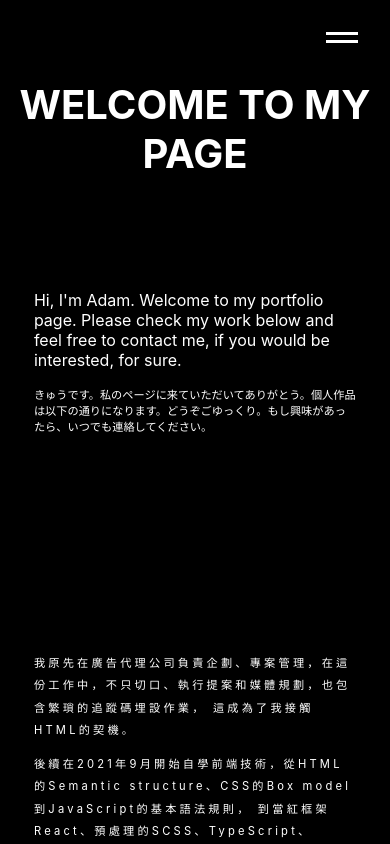
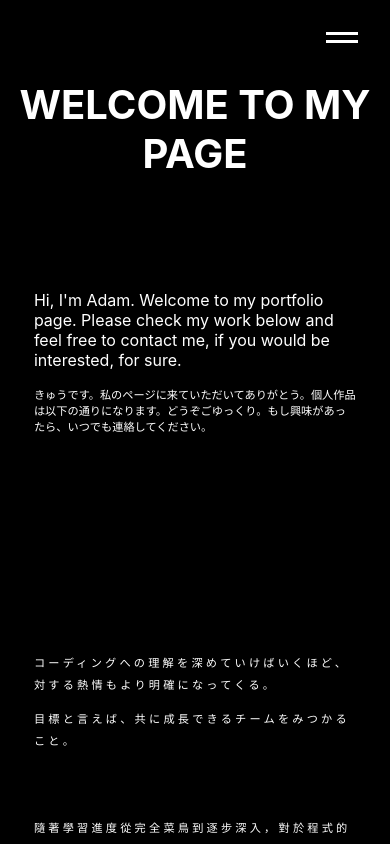
Before and after one commit to ChiuYuan0214/portfolio-page, a React (Create React App) app: page / in a window 390 px wide. Built offline with nearby package versions, Linux system fonts and the light colour scheme.

Commit message:
adjust copy

```diff
--- a/src/components/MainPage/AboutBlock/AboutBlock.js
+++ b/src/components/MainPage/AboutBlock/AboutBlock.js
@@ -7,6 +7,7 @@ import {
   SELF_INTRODUCTION_1,
   SELF_INTRODUCTION_2,
   SELF_INTRODUCTION_3,
+  SELF_INTRODUCTION_4,
 } from "../../../data/copy";
 
 import styles from "./AboutBlock.module.css";
@@ -66,6 +67,9 @@ const AboutBlock = () => {
           <p className={styles.slideIn} style={{ animationDelay: ".7s" }}>
             {SELF_INTRODUCTION_3}
           </p>
+          <p className={styles.slideIn} style={{ animationDelay: ".9s" }}>
+            {SELF_INTRODUCTION_4}
+          </p>
           <div className={styles.contactBox}>
             <div className={styles.contact} onClick={scrollPageHandler}>
               Contact
--- a/src/components/MainPage/MainPage.js
+++ b/src/components/MainPage/MainPage.js
@@ -9,9 +9,13 @@ import ContactBlock from "./ContactBlock/ContactBlock";
 import {
   INTRO1,
   INTRO2,
-  SELF_INTRODUCTION_1,
-  SELF_INTRODUCTION_2,
-  SELF_INTRODUCTION_3,
+  // SELF_INTRODUCTION_1,
+  // SELF_INTRODUCTION_2,
+  // SELF_INTRODUCTION_3,
+  BIO_1,
+  BIO_2,
+  BIO_JAP_1,
+  BIO_JAP_2,
 } from "../../data/copy";
 
 import styles from "./MainPage.module.css";
@@ -78,9 +82,10 @@ const MainPage = () => {
       >
         {block2IsShow && (
           <>
-            <p className={styles.fadeIn}>{SELF_INTRODUCTION_1}</p>
-            <p className={styles.fadeIn}>{SELF_INTRODUCTION_2}</p>
-            <p className={styles.fadeIn}>{SELF_INTRODUCTION_3}</p>
+            <p className={styles.fadeIn}>{BIO_JAP_1}</p>
+            <p className={styles.fadeIn}>{BIO_JAP_2}</p>
+            <p className={styles.fadeIn}>{BIO_1}</p>
+            <p className={styles.fadeIn}>{BIO_2}</p>
           </>
         )}
       </div>
--- a/src/components/MainPage/MainPage.module.css
+++ b/src/components/MainPage/MainPage.module.css
@@ -22,9 +22,19 @@
   color: white;
   width: 70%;
   margin: 5rem auto;
-  font-size: 1.5rem;
+  font-size: 1.15rem;
   letter-spacing: 0.2rem;
   line-height: 1.5;
+  text-align: center;
+}
+
+.textBlock2 .fadeIn:nth-of-type(2) {
+  margin-bottom: 4rem;
+}
+
+.textBlock2 .fadeIn:nth-of-type(3),
+.textBlock2 .fadeIn:last-of-type {
+  font-size: 1rem;
 }
 
 .fadeIn {
@@ -73,5 +83,11 @@
 
   .fadeIn {
     font-size: 0.7rem;
+    text-align: left;
+  }
+
+  .textBlock2 .fadeIn:nth-of-type(3),
+  .textBlock2 .fadeIn:last-of-type {
+    font-size: 0.7rem;
   }
 }
--- a/src/data/copy.js
+++ b/src/data/copy.js
@@ -4,13 +4,21 @@ export const INTRO1 = `Hi, I'm Adam. Welcome to my portfolio page.
 export const INTRO2 = `きゅうです。私のページに来ていただいてありがとう。個人作品は以下の通りになります。どうぞごゆっくり。もし興味があったら、いつでも連絡してください。`;
 
 
+export const BIO_1 = `隨著學習進度從完全菜鳥到逐步深入，對於程式的熱情也愈發明確。`;
+
+export const BIO_2 = `當前目標，是找到可以讓我一起投入並鑽研、歷練並成長的團隊。`;
+
+export const BIO_JAP_1 = `コーディングへの理解を深めていけばいくほど、対する熱情もより明確になってくる。`;
+
+export const BIO_JAP_2 = `目標と言えば、共に成長できるチームをみつかること。`;
 
 export const SELF_INTRODUCTION_1 =
-`我原先在廣告代理公司負責企劃、專案管理，在這份工作中，不只切口、執行提案和媒體規劃，也包含繁瑣的追蹤碼埋設作業，
-這成為了我接觸HTML的契機。`;
-export const SELF_INTRODUCTION_2 = `後續在2021年9月開始自學前端技術，從HTML的Semantic structure、CSS的Box model到JavaScript的基本語法規則，
-到當紅框架React、預處理的SCSS、TypeScript、NextJS的server-side rendering和api對接MongoDB，因為webpack和npm包依賴而接觸到NodeJS，從Node原生的server架設，到express的middleware，AWS的雲端分散服務。`;
+`原先在廣告代理公司負責企劃、專案管理，工作不只切口、執行提案和媒體規劃，還有繁瑣的追蹤碼埋設作業，
+這是我接觸HTML的契機。`;
+export const SELF_INTRODUCTION_2 = `於2021年9月開始自學前端技術，從HTML的Semantic structure、CSS的Box model、JavaScript的語法規則和特性，
+到當紅框架React、預處理的SCSS、TypeScript、NextJS的server-side rendering和api對接MongoDB。因為webpack和npm包依賴而接觸到NodeJS，從Node原生的server架設，到express的middleware，AWS的雲端分散服務。`;
 
 export const SELF_INTRODUCTION_3 =
-`雖然時間上都只來得及學個基本，但接觸技術、學習技術並活用技術創造解決方案，這個過程讓我感到刺激，經過反復思考、碰壁後得出solution的成就感，
-更堅定了我想往這個方向走下去的想法。`;
+`儘管涉水時日尚淺，只來得及學了些皮毛，但接觸技術、學習技術並活用技術創造解決方案，這個過程讓我感到刺激。`;
+
+export const SELF_INTRODUCTION_4 = `經過反復思考、碰壁後得出solution的成就感，更堅定了我想往工程這條路走下去的想法。`;
```
